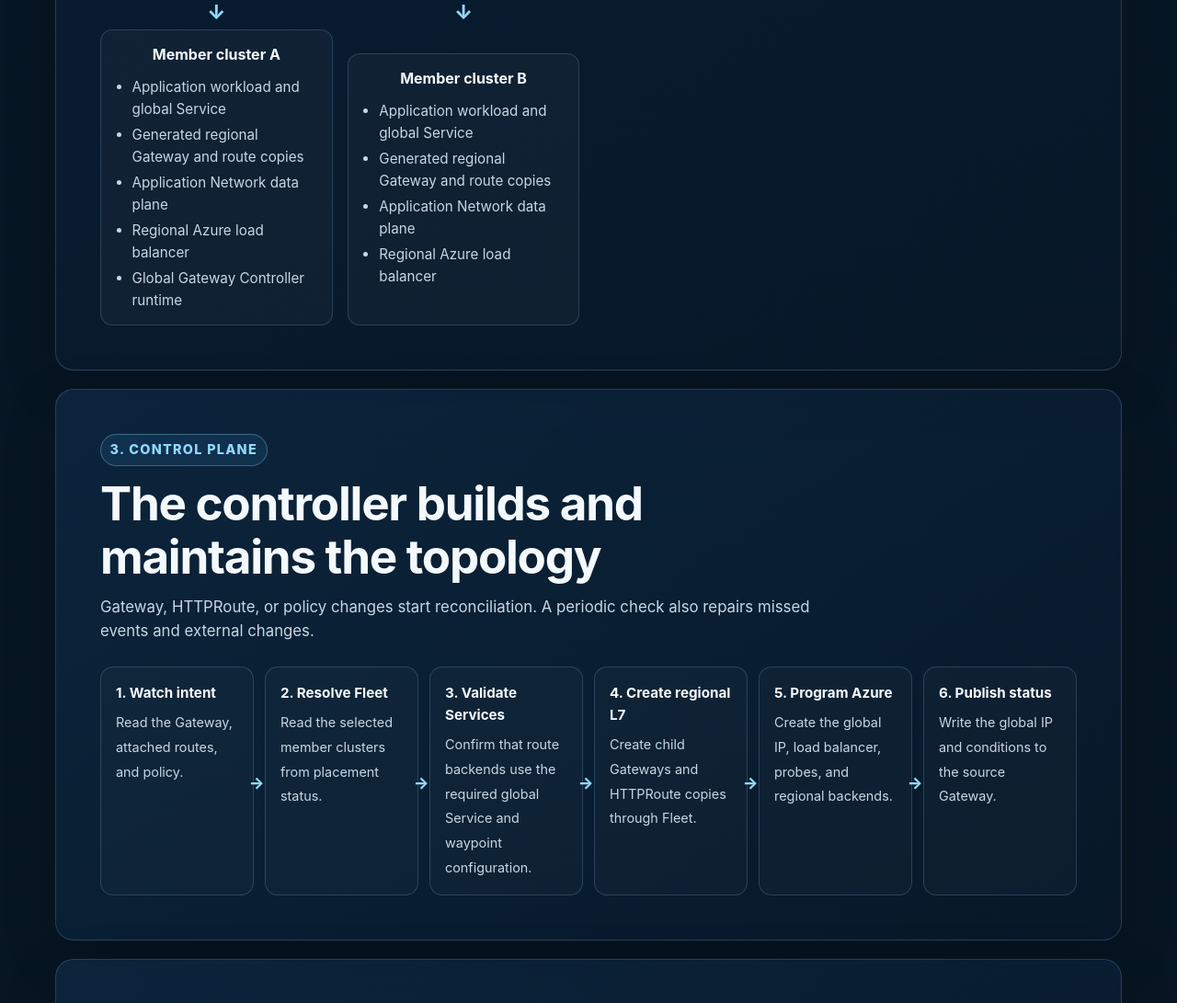
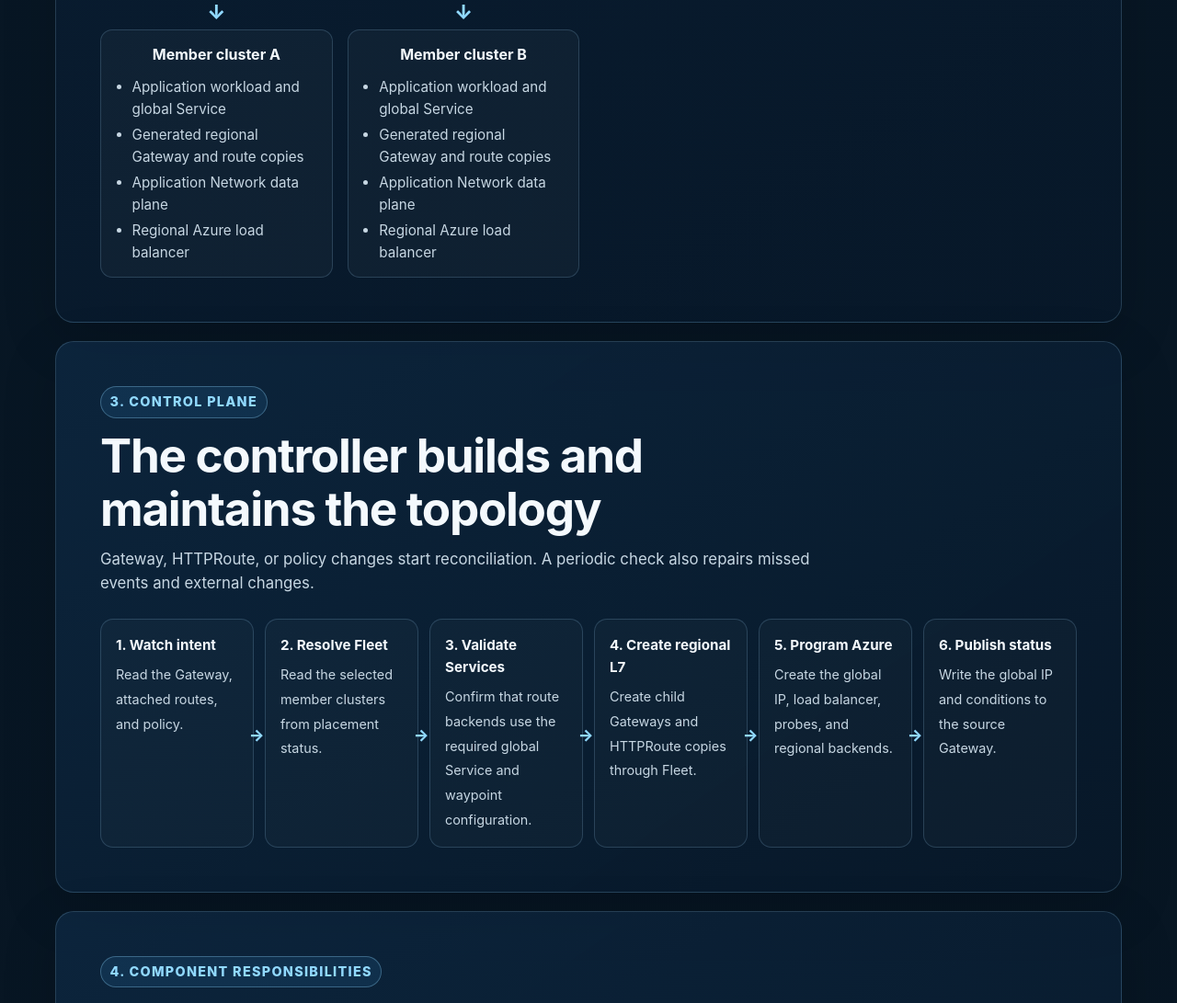
Before and after one commit to OliverMKing/glb-gateway-controller, a plain HTML site: page docs/index.html in a window 1280 px wide. Shown: the part 4654-5745 px from the top of the page at 92% size. Drawn offline with Linux system fonts and the light colour scheme.

Commit message:
clarify member cluster topology

```diff
--- a/docs/index.html
+++ b/docs/index.html
@@ -794,7 +794,6 @@ spec:
                       <li>Generated regional Gateway and route copies</li>
                       <li>Application Network data plane</li>
                       <li>Regional Azure load balancer</li>
-                      <li>Global Gateway Controller runtime</li>
                     </ul>
                   </div>
                 </div>
```
